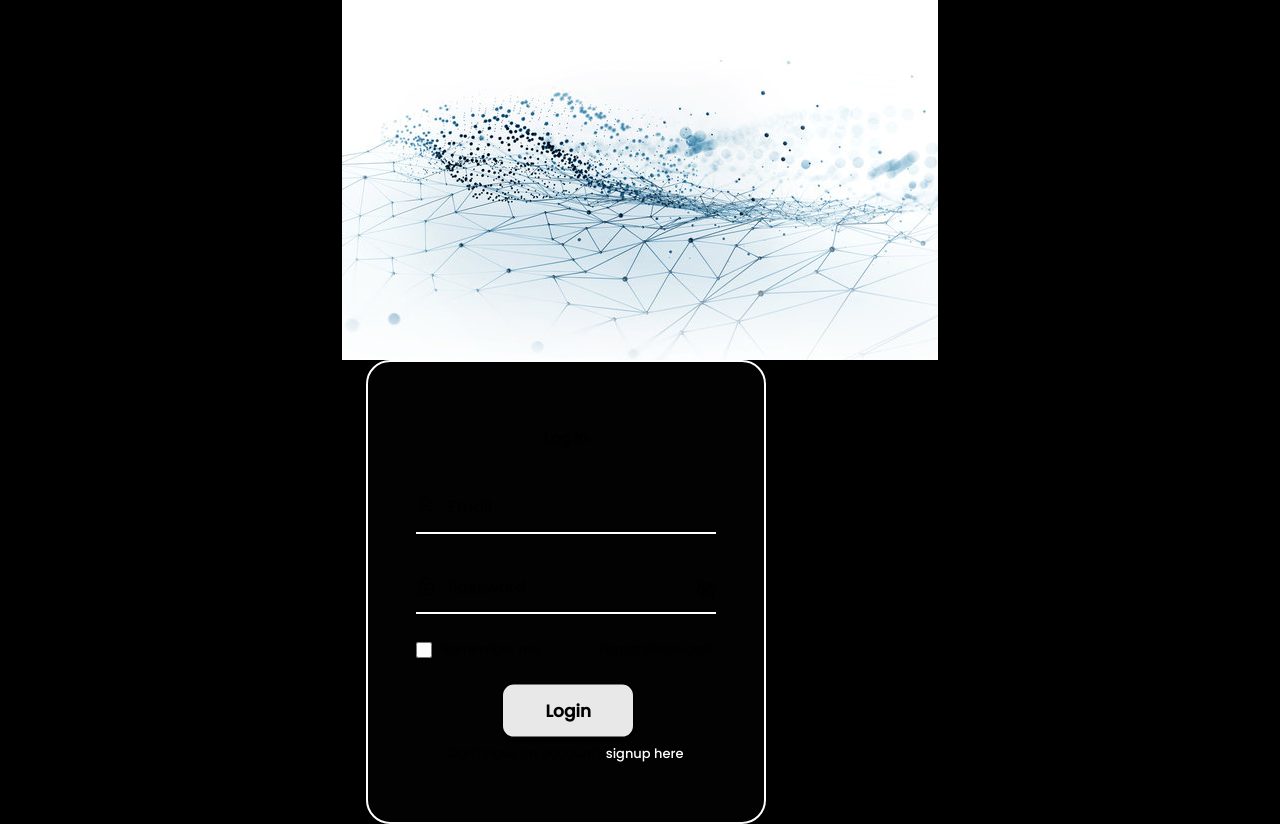
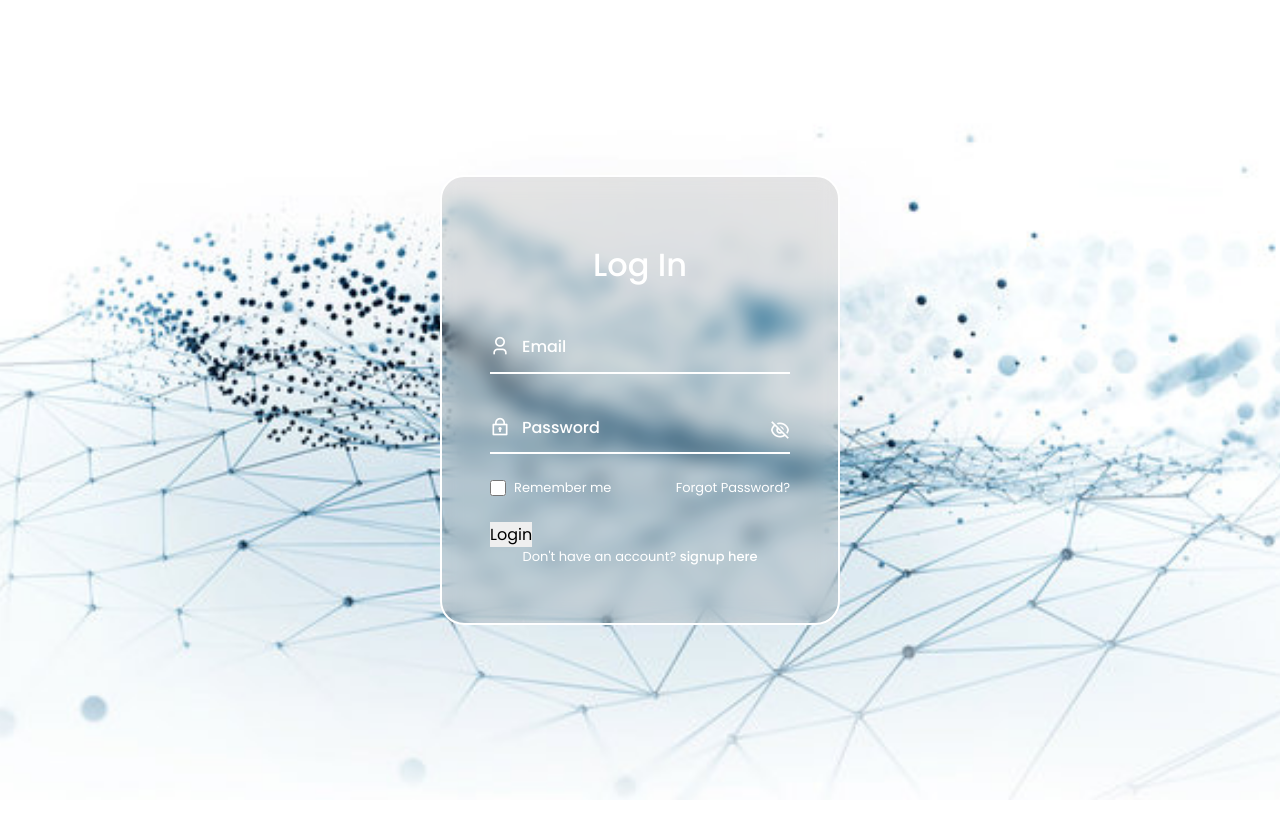
Before and after one commit to Mahipathi-Siva/project1, a Django app: page /accounts/login/ in a window 1280 px wide. After the commit the page ends 800 px from the top, so only its background shows below. Run offline with Django 5.2, Linux system fonts and the light colour scheme.

Commit message:
second commit

```diff
--- a/SpeakEazy/static/style.css
+++ b/SpeakEazy/static/style.css
@@ -1,4 +1,3 @@
-/*=============== GOOGLE FONTS ===============*/
 @import url("https://fonts.googleapis.com/css2?family=Poppins:wght@400;500&display=swap");
 
 /*=============== BASE ===============*/
@@ -16,8 +15,7 @@ button {
 }
 
 body {
-
-  background-color: #000000;
+  color: hsl(0, 0%, 100%);
 }
 
 input,
@@ -30,7 +28,10 @@ a {
   text-decoration: none;
 }
 
-
+img {
+  max-width: 100%;
+  height: auto;
+}
 
 /*=============== LOGIN ===============*/
 .login {
@@ -40,8 +41,13 @@ a {
   align-items: center;
 }
 
-
-
+.login__img {
+  position: absolute;
+  width: 100%;
+  height: 100%;
+  object-fit: cover;
+  object-position: center;
+}
 
 .container {
   position: relative;
@@ -55,10 +61,9 @@ a {
 
 .login__title {
   text-align: center;
-  font-size: 15px;
+  font-size: 1.75rem;
+  font-weight: 500;
   margin-bottom: 2rem;
-  color: rgb(0, 0, 0);
-  font-weight: bolder;
 }
 
 .login__content,
@@ -87,10 +92,9 @@ a {
   width: 100%;
   padding-block: 0.8rem;
   background: none;
-  color: hsl(0, 0%, 0%);
+  color: hsl(0, 0%, 100%);
   position: relative;
   z-index: 1;
-  font-weight: bold;
 }
 
 .login__box-input {
@@ -132,7 +136,6 @@ a {
 .login__forgot,
 .login__register {
   font-size: 0.813rem;
-  padding: 2px;
 }
 
 .login__check-group {
@@ -145,12 +148,11 @@ a {
 }
 
 .login__forgot {
-  color: hsl(0, 0%, 0%);
+  color: hsl(0, 0%, 100%);
 }
 
 .login__forgot:hover {
-  text-decoration: none;
-  color: #000000;
+  text-decoration: underline;
 }
 
 .login__button {
@@ -201,40 +203,7 @@ a {
     border-radius: 1.5rem;
   }
 
+  .login__title {
+    font-size: 2rem;
+  }
 }
-
-button {
-  /* Variables */
-  --button_radius: 0.75em;
-  --button_color: #e8e8e8;
-  --button_outline_color: #000000;
-  font-size: 17px;
-  font-weight: bold;
-  border: none;
-  border-radius: var(--button_radius);
-  background: var(--button_outline_color);
-  justify-content: center;
-  margin-left: 85px;
-}
-
-.button_top {
-  display: block;
-  box-sizing: border-box;
-  border: 2px solid var(--button_outline_color);
-  border-radius: var(--button_radius);
-  padding: 0.75em 2.5em;
-  background: var(--button_color);
-  color: var(--button_outline_color);
-  transform: translateY(-0.2em);
-  transition: transform 0.1s ease;
-}
-
-button:hover .button_top {
-  /* Pull the button upwards when hovered */
-  transform: translateY(-0.33em);
-}
-
-button:active .button_top {
-  /* Push the button downwards when pressed */
-  transform: translateY(0);
-}
```
Also changed, not shown: SpeakEazy/templates/registration/demosignup.html (deleted, +0 -41 lines).
